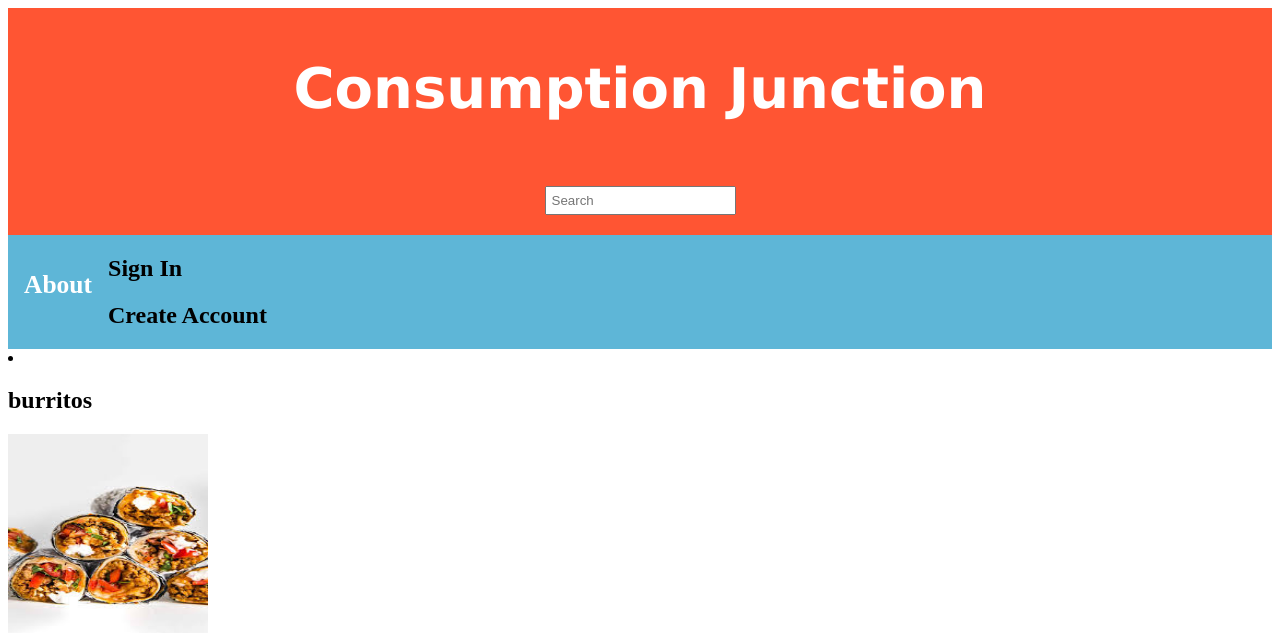
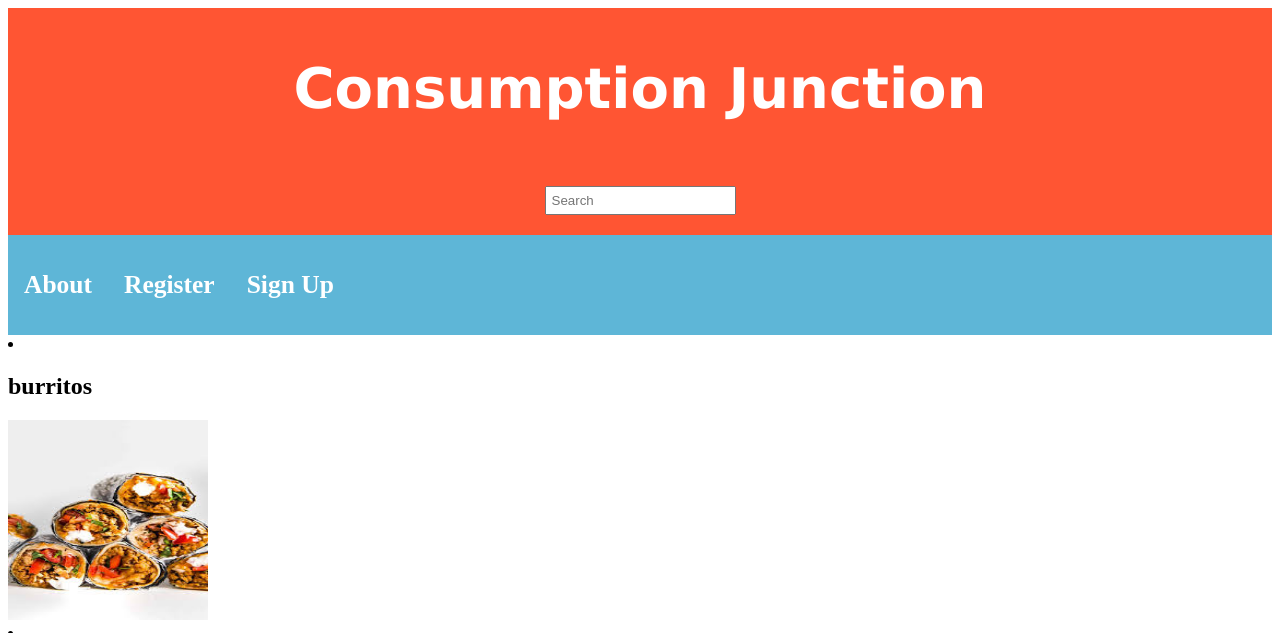
Before and after one commit to ArrDeeM/ConsumptionJunction, a Django app: page / in a window 1280 px wide. Shown: the top 633 px of the page. Run offline with Django 3.2, Linux system fonts and the light colour scheme; data comes from the database, SQL or seed files in the repository.

Commit message:
Linked register/ and signIn/

```diff
--- a/NewSite/recipes/templates/recipes/base.html
+++ b/NewSite/recipes/templates/recipes/base.html
@@ -14,7 +14,7 @@
 			a:visited {
 				color: blue;
 				background-color: transparent;
-				text-decoration: none;"
+				text-decoration: none;
 			}
 			a:hover {
 				color: red;
@@ -34,7 +34,7 @@
 
 			.links a {
 				float: left;
-				color: #white;
+				color: white;
 				text-align: center;
 				padding: 14px 16px;
 				text-decoration: none;
@@ -62,8 +62,8 @@
 
 		<div class="links">
 			<a href = {% url 'aboutUs' %}><h2>About</h2></a>
-			<h2>Sign In</h2></a>
-			<h2>Create Account</h2></a>
+			<a href = {% url 'register' %}><h2>Register</h2></a>
+			<a href = {% url 'signIn' %}><h2>Sign Up</h2></a>
 		</div>
 
         <body>
```
Also changed, not shown: log.md (+1 -0 lines).
